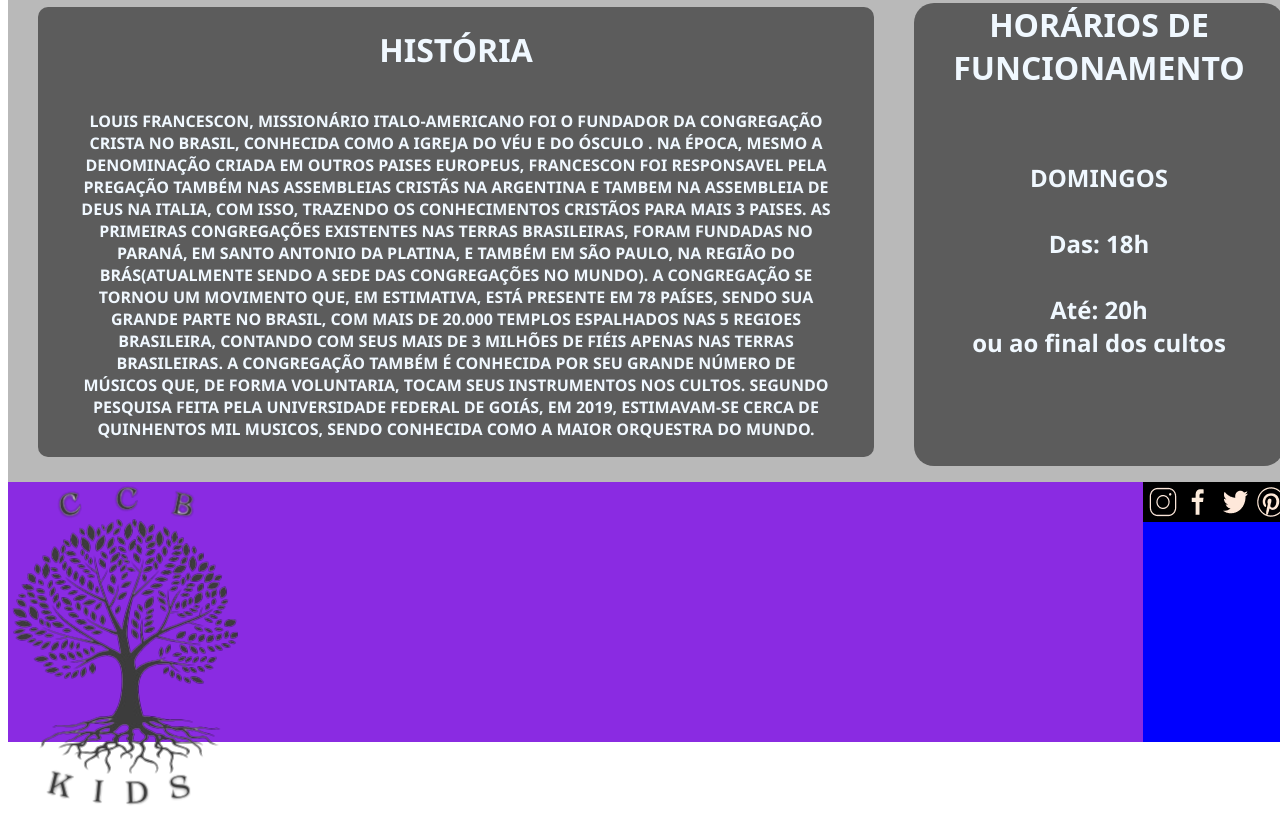
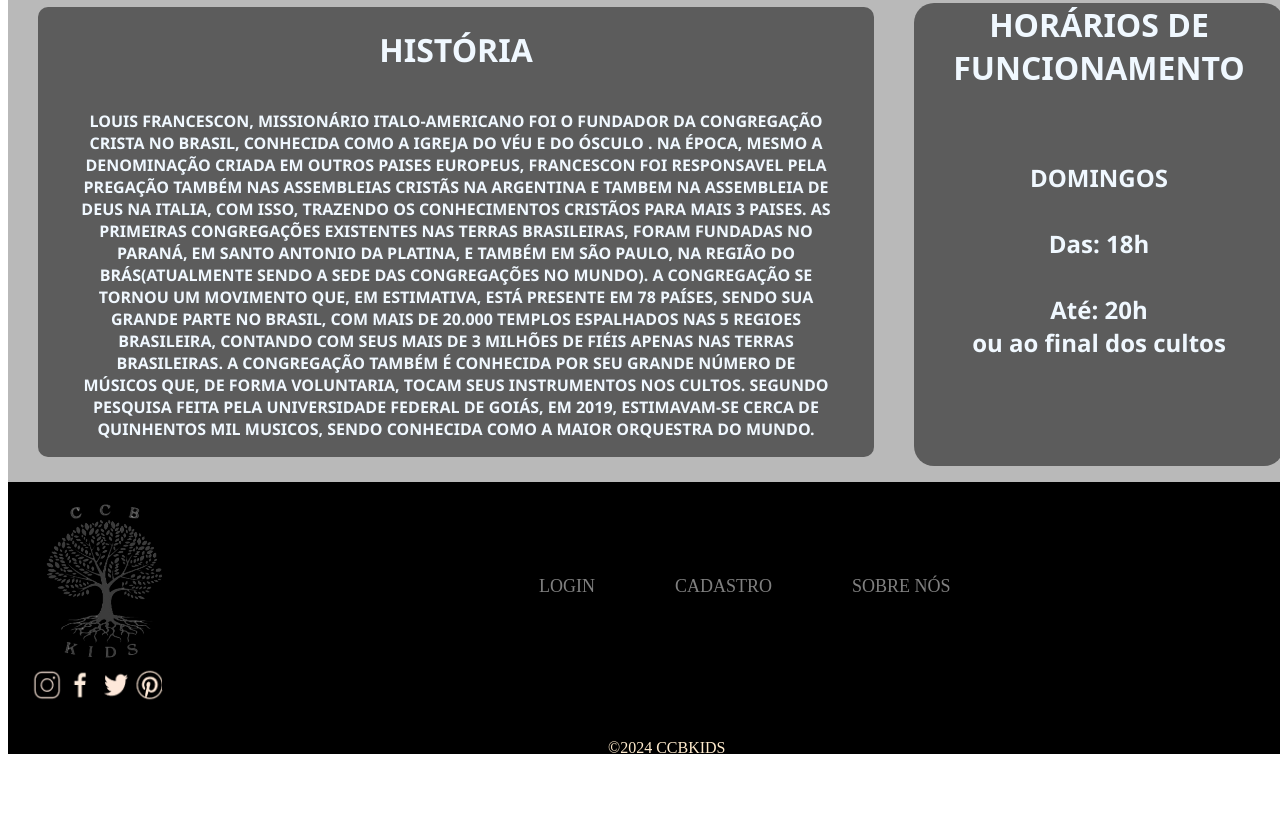
Before and after one commit to ryangsantos2/CCBKIDS2, a plain HTML site: page Site-institucional/onepage.html in a window 1280 px wide. Shown: the part 926-1743 px from the top of the page. After the commit the page ends 1688 px from the top, so only its background shows below. Drawn offline with Linux system fonts and the light colour scheme.

Commit message:
site-institucional concluido(ou quase)

```diff
--- a/Site-institucional/onepage.html
+++ b/Site-institucional/onepage.html
@@ -91,14 +91,22 @@
     </div>
 <!-- FOOTER -->
 <div class="footer">
-    <div class="img-logo">
-        <img src="assets/Room-removebg.png">
+    <div class="img-redes">
+        <img class="footer-logo" src="assets/Room-removebg.png">
+        <img class="redes" src="assets/REDESSOCIAIS.png">
     </div>
-    <div class="img-redes">
-        <img src="assets/REDESSOCIAIS.png">
+    <div class="text-footer">
+        <ul>
+            <li><a class="li-footer" href="#login">LOGIN</a></li>
+            <li><a class="li-footer" href="#cadastro">CADASTRO</a></li>
+            <li><a class="li-footer" href="#sobre">SOBRE NÓS</a></li>
+        </ul>
     </div>
+
 </div>
-
+ <div class="copyright">
+    <span class="text-copy">©2024 CCBKIDS</span>
+</div>
 
 </body>
 
--- a/Site-institucional/style.css
+++ b/Site-institucional/style.css
@@ -239,20 +239,60 @@
     display: flex;
 }
 
-.logo-redes{
-    background-color: brown;
-    width: 210px;
+.img-redes{
+    width: 12%;
     height: 100%;
 }
 
-.img-logo{
-    background-color: blueviolet;
+.footer-logo{
+    width: 120px;
+    height: 160px;
+    margin-top: 20px;
+    margin-left: 36px;
+}
+
+.redes{
+    width: 90%;
+    margin-left: 20px;
+}
+
+.text-footer{
+    width: 88%;
+    height: 80%;
+    background-color: black;
+    display: flex;
+    align-items: center;
+    justify-content: center;
+}
+
+.title1{
+    text-decoration: none;
+}
+
+.copyright{
+    color: blanchedalmond;
+    background-color:black;
+    display: flex;
+    align-items: center;
     width: 100%;
+    height: 12px;
 
 }
 
-.img-redes{
-    background-color: blue;
+.text-copy{
+   margin-left: 600px;
 }
 
+.li-footer{
+    flex-direction: row;
+    color: grey;
+    text-decoration: none;
+    text-align: center;
+}
+
+.text-footer ul li{
+    font-size: 18px;
+    display: flex;
+    padding-inline: 40px;
+}
 /* FOOTER */
```
